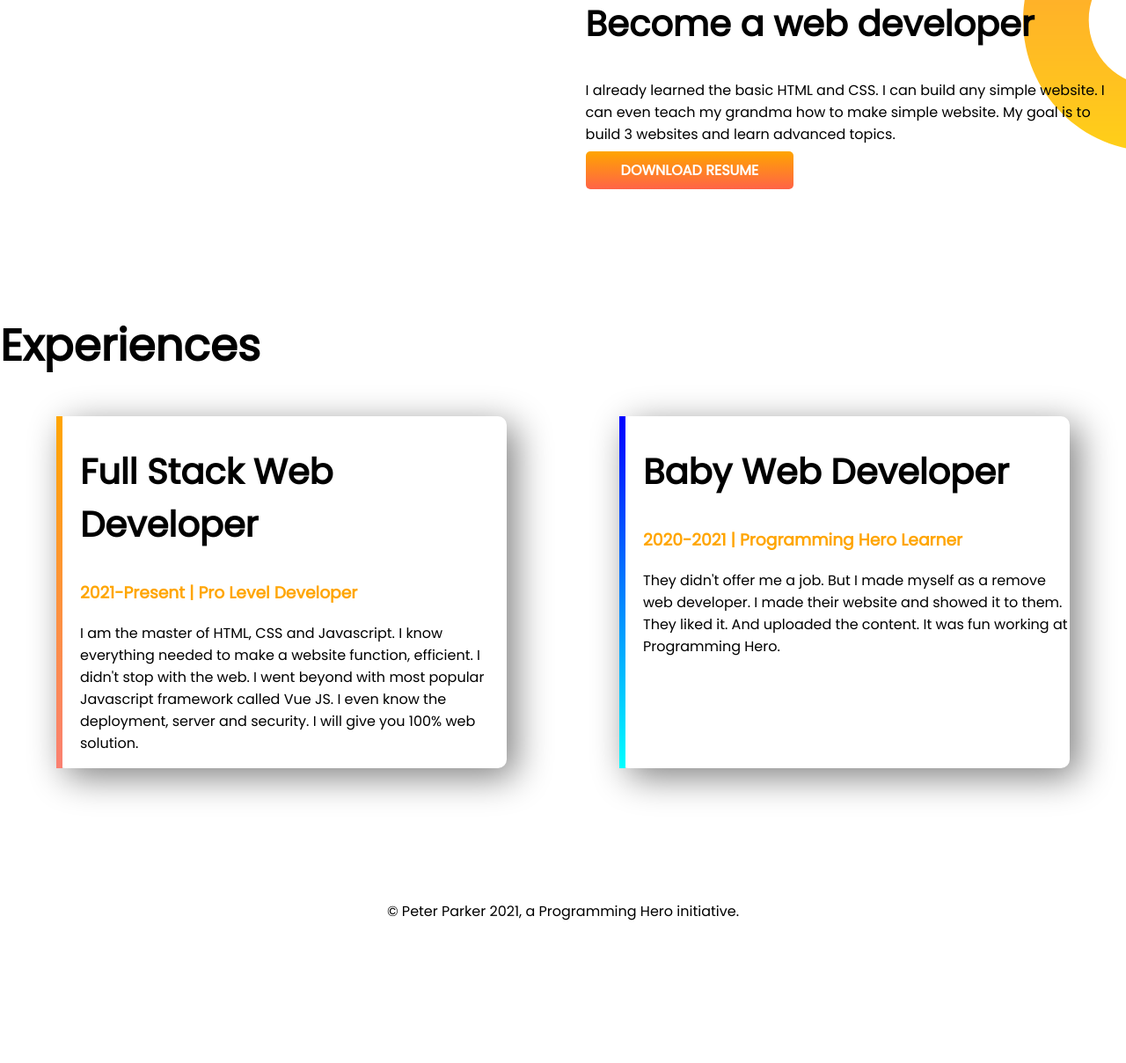
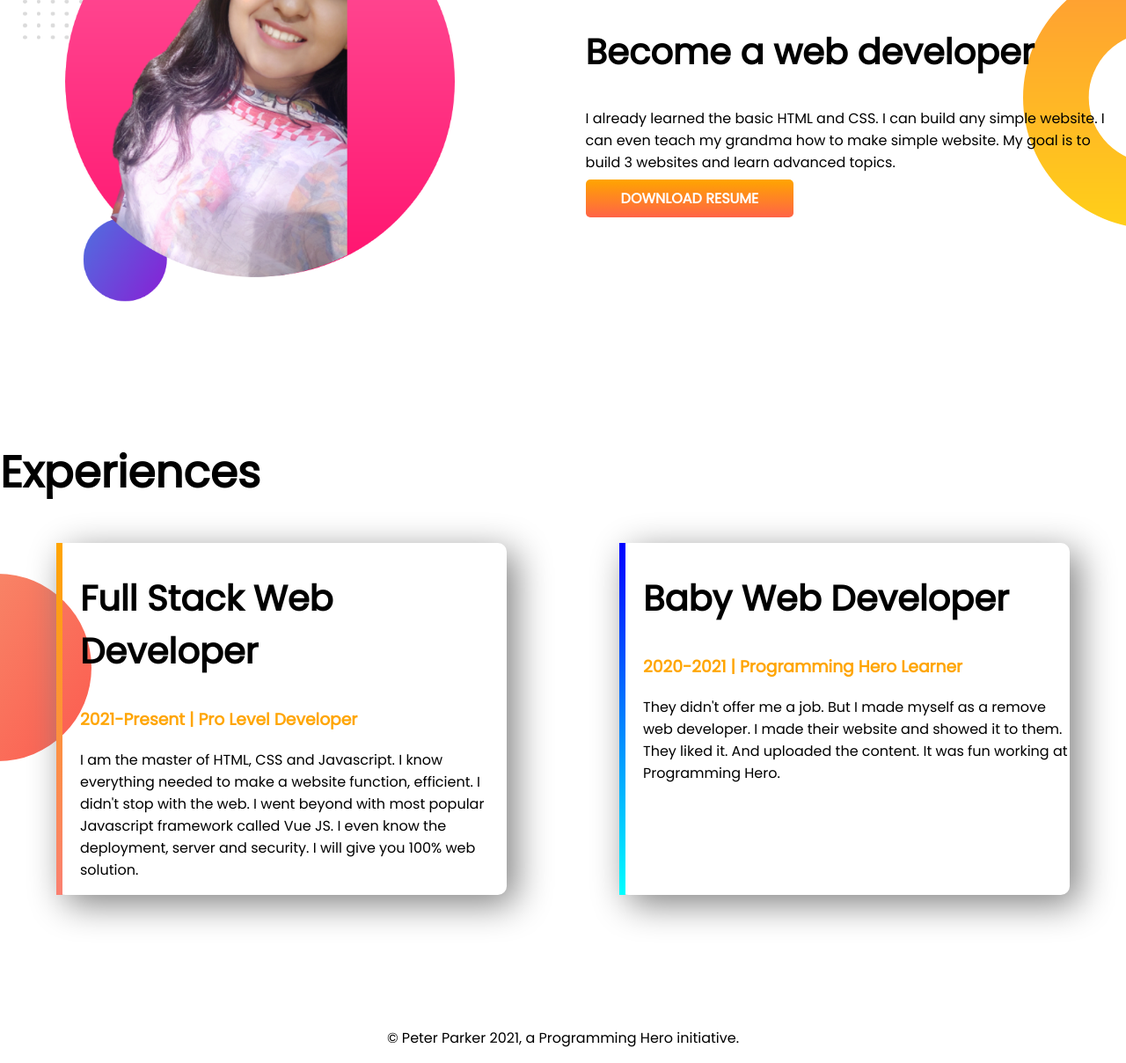
Before and after one commit to kazisabrina/developer-portfolio, a plain HTML site: page index.html in a window 1280 px wide. Shown: the part 774-1982 px from the top of the page at 88% size. Before the commit the page ends 1838 px from the top, so only its background shows below. Drawn offline with Linux system fonts and the light colour scheme; the site is published under a folder, as on GitHub Pages, so addresses that start at the root find nothing.

Commit message:
image issue

```diff
--- a/index.html
+++ b/index.html
@@ -26,12 +26,12 @@
                 ME</a>
         </div>
         <div class="half-width">
-            <img src="/images/pic1.png" alt="">
+            <img src="images/pic1.png" alt="">
         </div>
     </section>
     <section class="dream-big flexible-container">
         <div class="half-width">
-            <img src="/images/pic2.png" alt="">
+            <img src="images/pic2.png" alt="">
         </div>
         <div class="half-width">
             <h1>Dream Big</h1>
--- a/style.css
+++ b/style.css
@@ -40,7 +40,7 @@ h2{
     background-position: right;
 }
 .experience-area{
-    background-image: url(/images/exp-bg.png);
+    background-image: url(images/exp-bg.png);
     background-repeat: no-repeat;
     background-position: left;
 }
```
